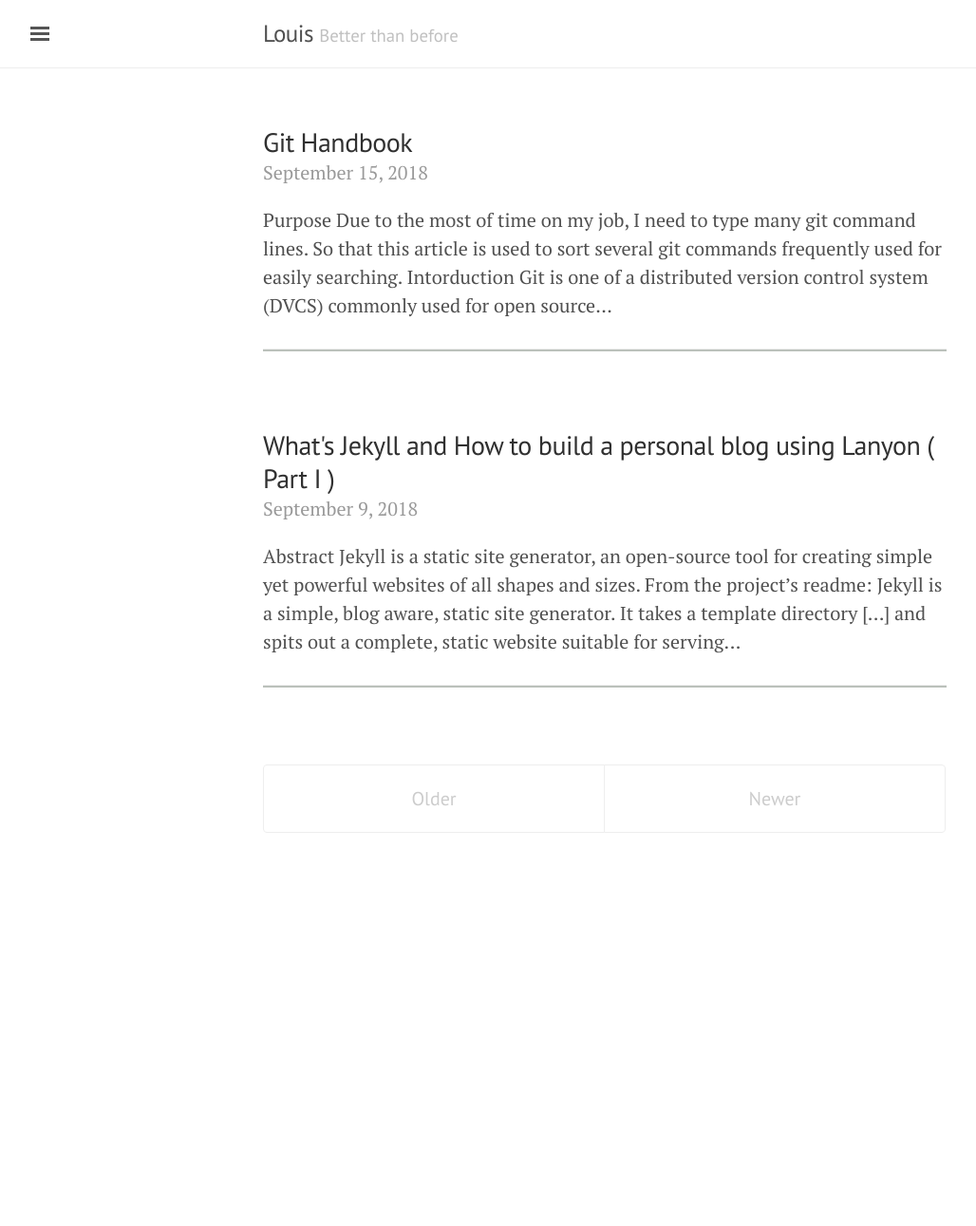
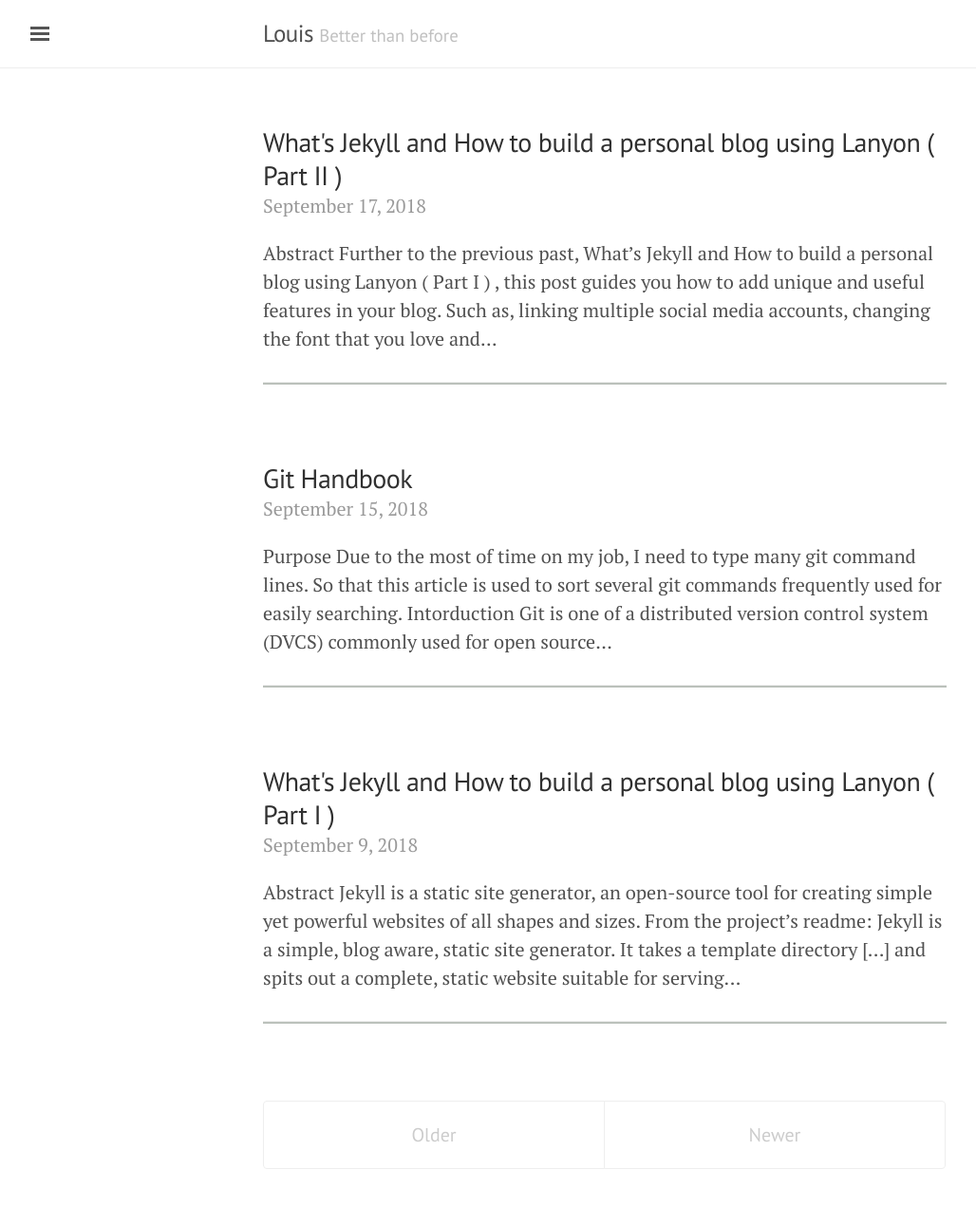
Before and after one commit to s311354/Louis, a Jekyll site: the page built from index.html, in a window 1280 px wide. Shown: the whole page at 95% size, without its empty margins (3-1031 px from the left). Built offline with Jekyll 4.4.1, drawn with Linux system fonts in a browser that asks for light colours; nearby versions of some CDN libraries; some web fonts are replaced; the list of posts is cut into pages by our own code; comment, search, counter and statistics services are not loaded; before the commit the page ends 937 px from its top, so only the background shows below that.

Commit message:
new post - jekyll-part-II

```diff
--- a/_includes/head.html
+++ b/_includes/head.html
@@ -19,7 +19,7 @@
   <link rel="stylesheet" href="{{ site.baseurl }}/public/css/syntax.css">
   <link rel="stylesheet" href="{{ site.baseurl }}/public/css/louis.css">
   <link rel="stylesheet" href="https://fonts.googleapis.com/css?family=PT+Serif:400,400italic,700%7CPT+Sans:400">
-  <!-- change the font -->
+  <!-- Change the font -->
   <link href="https://fonts.googleapis.com/css?family=Average" rel="stylesheet">
 
   <!-- Icons -->
--- /dev/null
+++ b/_posts/2018-09-09-whats-jekyll-part-I.md
@@ -0,0 +1,126 @@
+---
+layout: post
+title: What's Jekyll and How to build a personal blog using Lanyon ( Part I )
+---
+
+## Abstract
+
+[Jekyll](http://jekyllrb.com) is a static site generator, an open-source tool for creating simple yet powerful websites of all shapes and sizes. From [the project's readme](https://github.com/mojombo/jekyll/blob/master/README.markdown):
+
+  > Jekyll is a simple, blog aware, static site generator. It takes a template directory [...] and spits out a complete, static website suitable for serving with Apache or your favorite web server. This is also the engine behind GitHub Pages, which you can use to host your project’s page or blog right here from GitHub.
+
+
+Find out more by [visiting the project on GitHub](https://github.com/mojombo/jekyll).
+
+It's an immensely useful tool and one we encourage you to use here with [Lanyon](http://lanyon.getpoole.com) theme, unassuming and minimalist theme. I recommend to adopt this theme since it focuses more on content with complete software architecture.
+
+The most fantastic part is that it's free and you can fork [Lanyon repo](https://github.com/poole/lanyon), get it running in no time, and make the changes to include your details.
+
+Here's a short tutorial on how I made this blog. Read to start? Let't go!
+
+#### **NOTE: If you want to save time or are not interested to set up by yourself, simply fork [my repo](https://github.com/s311354/Louis.github.io), adjust the style and make changes to fit your requirements.**
+
+## Instructions
+
+### 1. Installing Rudy and Jekyll
+
+Go ahead and type below command line in your termainal to install rudy:
+
+<div class="language-shell highlighter-rouge"><div class="highlight"><pre class="highlight"><code><span class="nv">$ </span><span class="nb">brew </span>install ruby
+</code></pre></div></div>
+
+Here, we type this on the MAC OS X and will use ruby v2.5.1p57 version.
+
+Then, you'll also need Rudygems which is a package management framework for Rudy. Refer to [RubyGems instructions](https://rubygems.org/pages/download/).
+
+Finally, we can install jekyll!!
+
+<div class="language-shell highlighter-rouge"><pre class="highlight"><code><span class="nv">$ </span><span class="nb">gem </span>install jekyll
+</code></pre></div>
+
+#### **REMARK: If you use ubuntu or linux operating systems, you should type apt-get instead of brew when you install rudy.**
+
+### 2. Clone Lanyon
+
+First of all, we will need to create an account of Github and a repository having the name **username.github.io**. For instance, my repo name is *Louis.github.io*. After you do this, clone this repository onto your local computer.
+
+<div class="language-shell highlighter-rouge"><pre class="highlight"><code><span class="nv">$ </span><span class="nb">git clone </span>https://github.com/username/username.github.io.git
+</code></pre></div>
+
+Next, download the Lanyon zip folder from [here](https://github.com/poole/lanyon/archive/master.zip) and extract those into your *username.github.io* directory. Now, you already prepare a prerequisite for build your local environment.
+
+Let's move into *username.github.io* directory and run the default page on local server.
+
+<div class="language-shell highlighter-rouge"><pre class="highlight"><code><span class="nv">$ </span><span class="nb">cd </span>username.github.io
+<span class="nv">$ </span><span class="nb">jekyll </span>build
+<span class="nv">$ </span><span class="nb">jekyll </span>serve
+</code></pre></div>
+
+Unfortunately, since Lanyon is built on Poole and Poole does not support Jekyll 3 yet, you would get error message, [permalink issue](https://github.com/poole/lanyon/issues/124). For fixing this issue, you'll need to comment out *relative permalinks: true* and add *jekyll-paginate setting*, as shown below
+
+<figure>
+<a><img src="{{ site.baseurl }}/picture/permalinks_issue.png" width="120%"></a>
+</figure>
+
+<figure>
+<a><img src="{{ site.baseurl }}/picture/paginate.png" width="40%"></a>
+</figure>
+
+#### **REMARK: Replace username with your *specific username*.**
+
+### 3. Configuring baseurl
+
+In order to match the production URL without the host, you'll need to set *baseurl* in your *_config.yml*. From [Parker's blog](https://byparker.com/blog/2014/clearing-up-confusion-around-baseurl/#fn:1),
+
+  >The *baseurl* was originally added back in 2010 to allow "the user to test websit with the internal webserver under the same base url it will be deployed to on a production server".
+
+So, let's configure the subpath of your site based on your repository username.
+
+<figure>
+<a><img src="{{ site.baseurl }}/picture/baseurl_setting.png" width="150%"></a>
+</figure>
+
+After that, you should execute *jekyll serve -w*, and must make sure everything works on local. Feeling free to prepend your urls with *site.baseurl* to indicate specific URL. Then, pushing to your host and also checking that everything works, too!
+
+### 4. Exploring the directory structure
+
+Before we go ahead and make customization, let's take a look at the overview of architecture in your directory. Once understanding the structure, we can confidently adjust the format and add several customized designs.
+
+<figure>
+<a><img src="{{ site.baseurl }}/picture/structure.png"></a>
+</figure>
+
+The overview of structure:
+
+ -  _config.yml:
+
+    The configuration file, which placed in your site's root directory, gives you a lot of flexibility to customize how it builds your site. [options](https://jekyllrb.com/docs/configuration/)
+ - index.html:
+
+    This configures your front page.
+ - about.md and archive.md:
+
+    This is the Makedown files and will be transformed by Jekyll to a static page. You can add other static page by creating Makedown files with a [front matter](https://jekyllrb.com/docs/front-matter/) section.
+ - _includes and _layouts:
+
+    These directories contain the HTML boilerplate required to build your site.
+ - _posts:
+
+    This directory includes the posts that you will be posting. They are Markdown files.
+
+ For more details, please refer to this [page](https://jekyllrb.com/docs/structure/).
+
+=========== To be continued.... ==========
+
+## Reference
+[1] [How to build a blog using Github, Jekyll and Lanyon](https://nikhita.github.io//build-blog-using-github-jekyll#using-lanyon), by Nikhita Raghunath
+
+[2] [GitHub Pages](https://pages.github.com)
+
+[3] [Lanyon Repo](https://github.com/poole/lanyon)
+
+## Note
+<p>If you have any constructive criticism or advises, leave the comments below or feel free to email me @qazqazqaz850@gmail.com.
+
+Hope this post will help! :)
+</p>
--- a/_posts/2018-09-09-whats-jekyll.md
+++ /dev/null
@@ -1,126 +0,0 @@
----
-layout: post
-title: What's Jekyll and How to build a personal blog using Lanyon ( Part I )
----
-
-## Abstract
-
-[Jekyll](http://jekyllrb.com) is a static site generator, an open-source tool for creating simple yet powerful websites of all shapes and sizes. From [the project's readme](https://github.com/mojombo/jekyll/blob/master/README.markdown):
-
-  > Jekyll is a simple, blog aware, static site generator. It takes a template directory [...] and spits out a complete, static website suitable for serving with Apache or your favorite web server. This is also the engine behind GitHub Pages, which you can use to host your project’s page or blog right here from GitHub.
-
-
-Find out more by [visiting the project on GitHub](https://github.com/mojombo/jekyll).
-
-It's an immensely useful tool and one we encourage you to use here with [Lanyon](http://lanyon.getpoole.com) theme, unassuming and minimalist theme. I recommend to adopt this theme since it focuses more on content with complete software architecture.
-
-The most fantastic part is that it's free and you can fork [Lanyon repo](https://github.com/poole/lanyon), get it running in no time, and make the changes to include your details.
-
-Here's a short tutorial on how I made this blog. Read to start? Let't go!
-
-#### **NOTE: If you want to save time or are not interested to set up by yourself, simply fork [my repo](https://github.com/s311354/Louis.github.io), adjust the style and make changes to fit your requirements.**
-
-## Instructions
-
-### 1. Installing Rudy and Jekyll
-
-Go ahead and type below command line in your termainal to install rudy:
-
-<div class="language-shell highlighter-rouge"><div class="highlight"><pre class="highlight"><code><span class="nv">$ </span><span class="nb">brew </span>install ruby
-</code></pre></div></div>
-
-Here, we type this on the MAC OS X and will use ruby v2.5.1p57 version.
-
-Then, you'll also need Rudygems which is a package management framework for Rudy. Refer to [RubyGems instructions](https://rubygems.org/pages/download/).
-
-Finally, we can install jekyll!!
-
-<div class="language-shell highlighter-rouge"><pre class="highlight"><code><span class="nv">$ </span><span class="nb">gem </span>install jekyll
-</code></pre></div>
-
-#### **REMARK: If you use ubuntu or linux operating systems, you should type apt-get instead of brew when you install rudy.**
-
-### 2. Clone Lanyon
-
-First of all, we will need to create an account of Github and a repository having the name **username.github.io**. For instance, my repo name is *Louis.github.io*. After you do this, clone this repository onto your local computer.
-
-<div class="language-shell highlighter-rouge"><pre class="highlight"><code><span class="nv">$ </span><span class="nb">git clone </span>https://github.com/username/username.github.io.git
-</code></pre></div>
-
-Next, download the Lanyon zip folder from [here](https://github.com/poole/lanyon/archive/master.zip) and extract those into your *username.github.io* directory. Now, you already prepare a prerequisite for build your local environment.
-
-Let's move into *username.github.io* directory and run the default page on local server.
-
-<div class="language-shell highlighter-rouge"><pre class="highlight"><code><span class="nv">$ </span><span class="nb">cd </span>username.github.io
-<span class="nv">$ </span><span class="nb">jekyll </span>build
-<span class="nv">$ </span><span class="nb">jekyll </span>serve
-</code></pre></div>
-
-Unfortunately, since Lanyon is built on Poole and Poole does not support Jekyll 3 yet, you would get error message, [permalink issue](https://github.com/poole/lanyon/issues/124). For fixing this issue, you'll need to comment out *relative permalinks: true* and add *jekyll-paginate setting*, as shown below
-
-<figure>
-<a><img src="{{ site.baseurl }}/picture/permalinks_issue.png" width="120%"></a>
-</figure>
-
-<figure>
-<a><img src="{{ site.baseurl }}/picture/paginate.png" width="40%"></a>
-</figure>
-
-#### **REMARK: Replace username with your *specific username*.**
-
-### 3. Configuring baseurl
-
-In order to match the production URL without the host, you'll need to set *baseurl* in your *_config.yml*. From [Parker's blog](https://byparker.com/blog/2014/clearing-up-confusion-around-baseurl/#fn:1),
-
-  >The *baseurl* was originally added back in 2010 to allow "the user to test websit with the internal webserver under the same base url it will be deployed to on a production server".
-
-So, let's configure the subpath of your site based on your repository username.
-
-<figure>
-<a><img src="{{ site.baseurl }}/picture/baseurl_setting.png" width="150%"></a>
-</figure>
-
-After that, you should execute *jekyll serve -w*, and must make sure everything works on local. Feeling free to prepend your urls with *site.baseurl* to indicate specific URL. Then, pushing to your host and also checking that everything works, too!
-
-### 4. Exploring the directory structure
-
-Before we go ahead and make customization, let's take a look at the overview of architecture in your directory. Once understanding the structure, we can confidently adjust the format and add several customized designs.
-
-<figure>
-<a><img src="{{ site.baseurl }}/picture/structure.png"></a>
-</figure>
-
-The overview of structure:
-
- -  _config.yml:
-
-    The configuration file, which placed in your site's root directory, gives you a lot of flexibility to customize how it builds your site. [options](https://jekyllrb.com/docs/configuration/)
- - index.html:
-
-    This configures your front page.
- - about.md and archive.md:
-
-    This is the Makedown files and will be transformed by Jekyll to a static page. You can add other static page by creating Makedown files with a [front matter](https://jekyllrb.com/docs/front-matter/) section.
- - _includes and _layouts:
-
-    These directories contain the HTML boilerplate required to build your site.
- - _posts:
-
-    This directory includes the posts that you will be posting. They are Markdown files.
-
- For more details, please refer to this [page](https://jekyllrb.com/docs/structure/).
-
-=========== To be continued.... ==========
-
-## Reference
-[1] [How to build a blog using Github, Jekyll and Lanyon](https://nikhita.github.io//build-blog-using-github-jekyll#using-lanyon), by Nikhita Raghunath
-
-[2] [GitHub Pages](https://pages.github.com)
-
-[3] [Lanyon Repo](https://github.com/poole/lanyon)
-
-## Note
-<p>If you have any constructive criticism or advises, leave the comments below or feel free to email me @qazqazqaz850@gmail.com.
-
-Hope this post will help! :)
-</p>
--- /dev/null
+++ b/_posts/2018-09-17-whats-jekyll-part-II.md
@@ -0,0 +1,78 @@
+---
+layout: post
+title: What's Jekyll and How to build a personal blog using Lanyon ( Part II )
+---
+
+## Abstract
+
+Further to the previous past,
+<a href="{{ site.baseurl }}/2018-09-09/whats-jekyll-part-I/">
+  What's Jekyll and How to build a personal blog using Lanyon ( Part I )
+</a>, this post guides you how to add unique and useful features in your blog. Such as, linking multiple social media accounts, changing the font that you love and inserting google analytics in your website.
+
+## Instructions
+
+<h4><a name="TableContent"></a> Table of Contents</h4>
+
+<h6><ol>
+	<li><a href=""></a></li>
+</ol></h6>
+
+<h4><a name="EnableAnalytics"></a>  1. Enable Google Analytics</h4>
+
+Google Analytics tracking is a free web analytics service that used to analyse and track website traffic. It is now the most widely used and also really easy to add the tracking code to your Jekyll static website.
+
+First, you most create a new account in [Google Analytics](https://www.google.com/url?sa=t&rct=j&q=&esrc=s&source=web&cd=1&ved=2ahUKEwibhsvpisLdAhXHWrwKHRPTDPcQFjAAegQIAxAC&url=https%3A%2F%2Fanalytics.google.com%2F&usg=AOvVaw1Jx9i6a4S_nl7I67YnB98r) for this and then you will get unique tracking ID.
+
+Now, back to your terminal, creating a new file called google\_analytics.html in \_includes directory. Next, pasting the following Google Analytics tracking code in this file and save it.
+
+<div class="language-shell highlighter-rouge"><pre class="highlight"><code>
+<p><script></p>
+  (function(i,s,o,g,r,a,m){i['GoogleAnalyticsObject']=r;i[r]=i[r]||function(){
+  (i[r].q=i[r].q||[]).push(arguments)},i[r].l=1\*new Date();a=s.createElement(o),
+  m=s.getElementsByTagName(o)[0];a.async=1;a.src=g;m.parentNode.insertBefore(a,m)
+  })(window,document,'script','https://www.google-analytics.com/analytics.js','ga');
+
+  ga('create', '{{ site.google\_analytics }}', 'auto');
+  ga('send', 'pageview');
+</script>
+</code></pre></div>
+
+
+
+
+<h4><a name="InsertDisqus"></a>  2. Inserting Disqus Comments</h4>
+
+
+
+
+
+<h4><a name="AddArchive"></a>  3. Adding a archive Page</h4>
+
+
+
+
+
+<h4><a name="AddSocial"></a>  4. Adding Social Media Buttons</h4>
+
+
+
+
+
+<h4><a name="AddPhoto"></a>  5. Adding your Photo to the sidebar</h4>
+
+
+
+
+
+
+## Reference
+[1] [How to build a blog using Github, Jekyll and Lanyon](https://nikhita.github.io//build-blog-using-github-jekyll#using-lanyon), by Nikhita Raghunath
+
+[2] [Google Analytics for Jekyll](https://desiredpersona.com/google-analytics-jekyll/)
+
+## Note
+<p>If you have any constructive criticism or advises, leave the comments below or feel free to email me @qazqazqaz850@gmail.com.
+
+Hope this post will help! :)
+</p>
```
Also changed, not shown: _posts/2018-09-15-git-handbook.md (+13 -17 lines), archive.md (+2 -1 lines).
